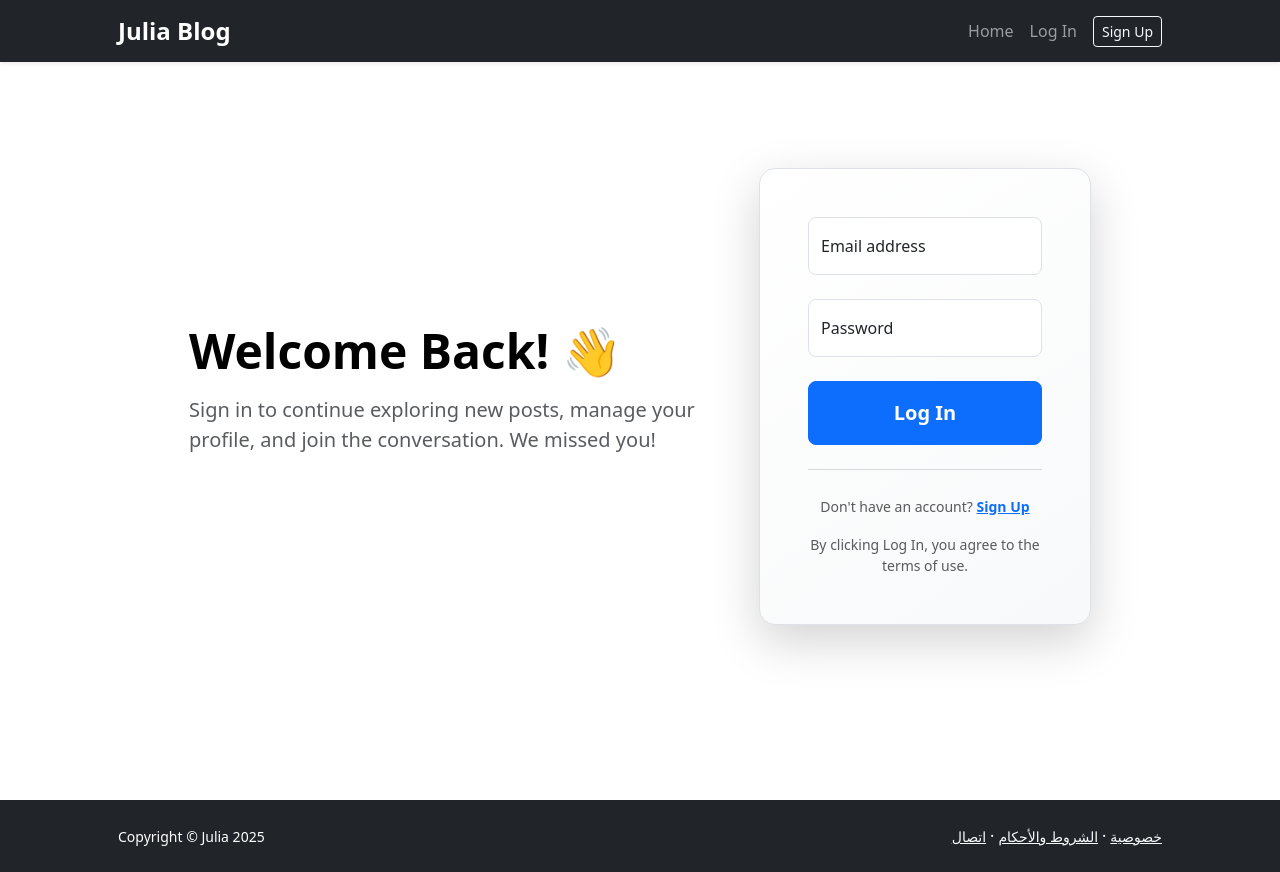
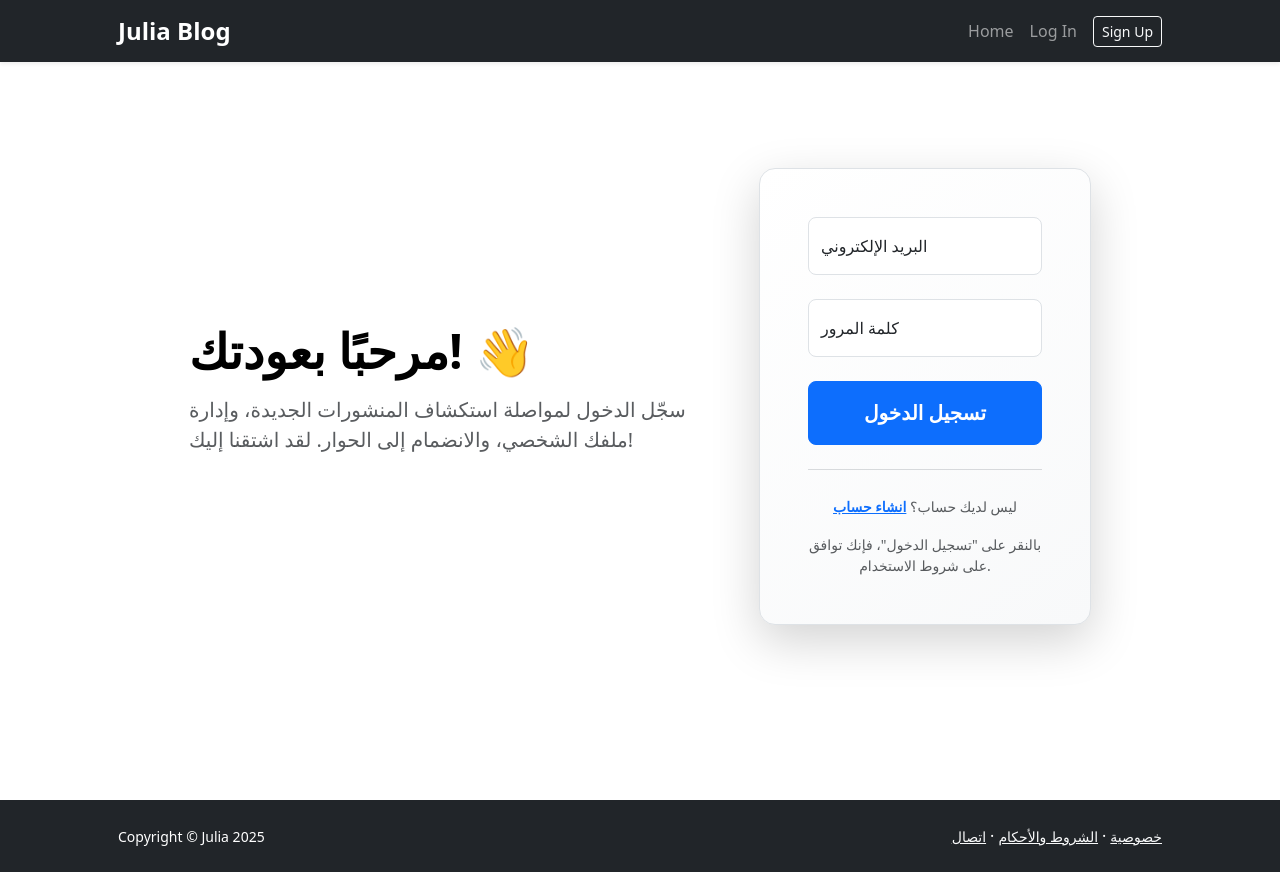
Before and after one commit to julianqrooz/blofrontendnew, a Vue app: page /login in a window 1280 px wide. Built offline with nearby package versions, Linux system fonts and the light colour scheme.

Commit message:
Translate LoginView text to Arabic
Updated the LoginView to support Arabic localization.

```diff
--- a/src/views/LoginView.vue
+++ b/src/views/LoginView.vue
@@ -23,11 +23,11 @@ const login = async () => {
         <!-- النصوص الترحيبية -->
         <div class="col-12 col-lg-6 text-center text-lg-start">
           <h1 class="display-5 display-md-4 fw-bold text-body-emphasis mb-3">
-            Welcome Back! 👋
+            مرحبًا بعودتك! 👋
           </h1>
           <p class="lead fs-5 text-muted">
-            Sign in to continue exploring new posts, manage your profile, and
-            join the conversation. We missed you!
+            سجّل الدخول لمواصلة استكشاف المنشورات الجديدة، وإدارة ملفك الشخصي،
+            والانضمام إلى الحوار. لقد اشتقنا إليك!
           </p>
         </div>
 
@@ -46,7 +46,7 @@ const login = async () => {
                 placeholder="name@example.com"
                 required
               />
-              <label for="floatingInput">Email address</label>
+              <label for="floatingInput">البريد الإلكتروني </label>
             </div>
 
             <div class="form-floating mb-4">
@@ -58,29 +58,29 @@ const login = async () => {
                 placeholder="Password"
                 required
               />
-              <label for="floatingPassword">Password</label>
+              <label for="floatingPassword">كلمة المرور</label>
             </div>
 
             <button
               class="w-100 btn btn-primary btn-lg py-3 fw-bold"
               type="submit"
             >
-              Log In
+              تسجيل الدخول
             </button>
 
             <hr class="my-4 border-secondary" />
 
             <div class="text-center">
               <small class="text-muted">
-                Don't have an account?
+                ليس لديك حساب؟
                 <router-link to="/register" class="text-primary fw-bold">
-                  Sign Up
+                  انشاء حساب
                 </router-link>
               </small>
             </div>
 
             <small class="d-block text-center text-muted mt-3">
-              By clicking Log In, you agree to the terms of use.
+              بالنقر على "تسجيل الدخول"، فإنك توافق على شروط الاستخدام.
             </small>
           </form>
         </div>
```
